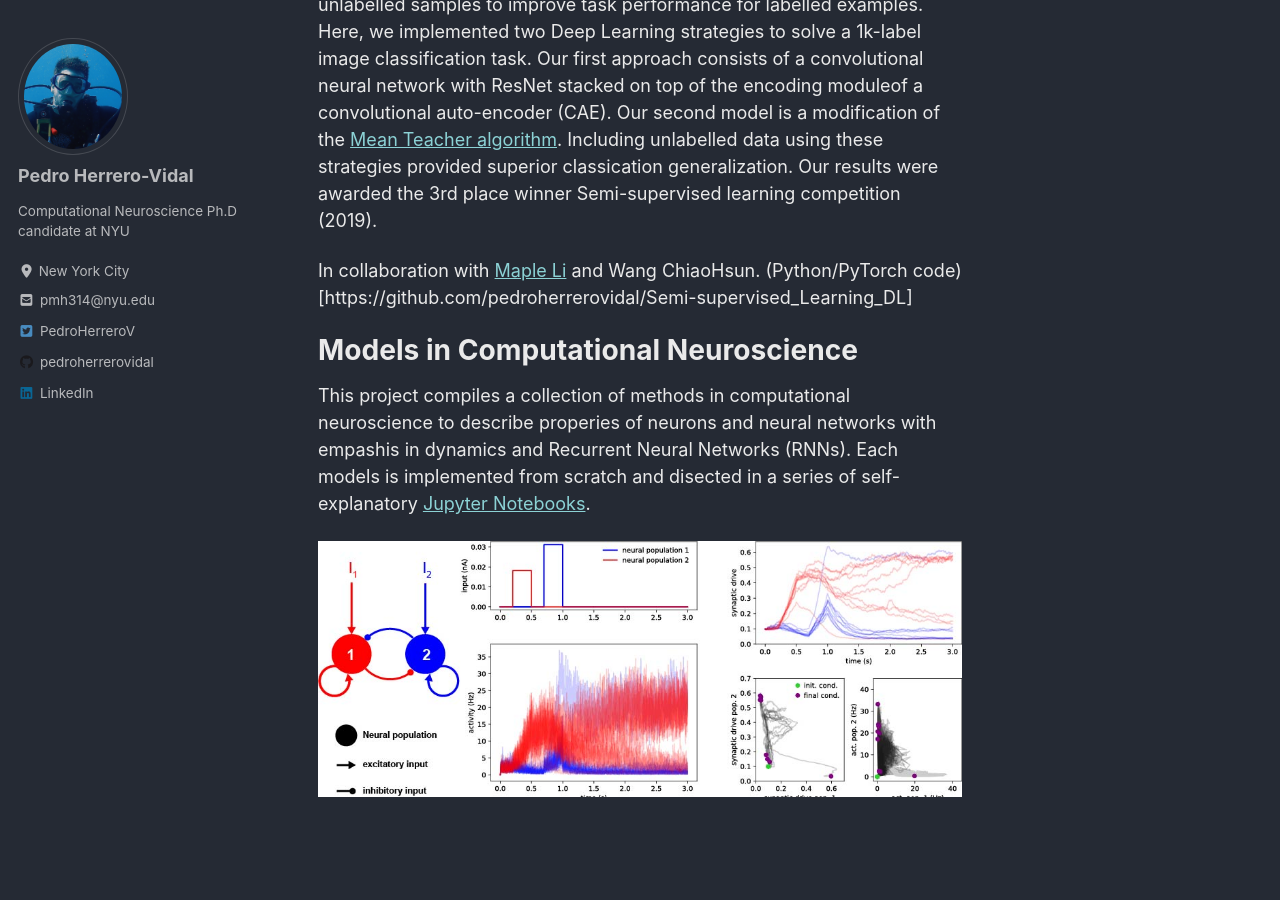
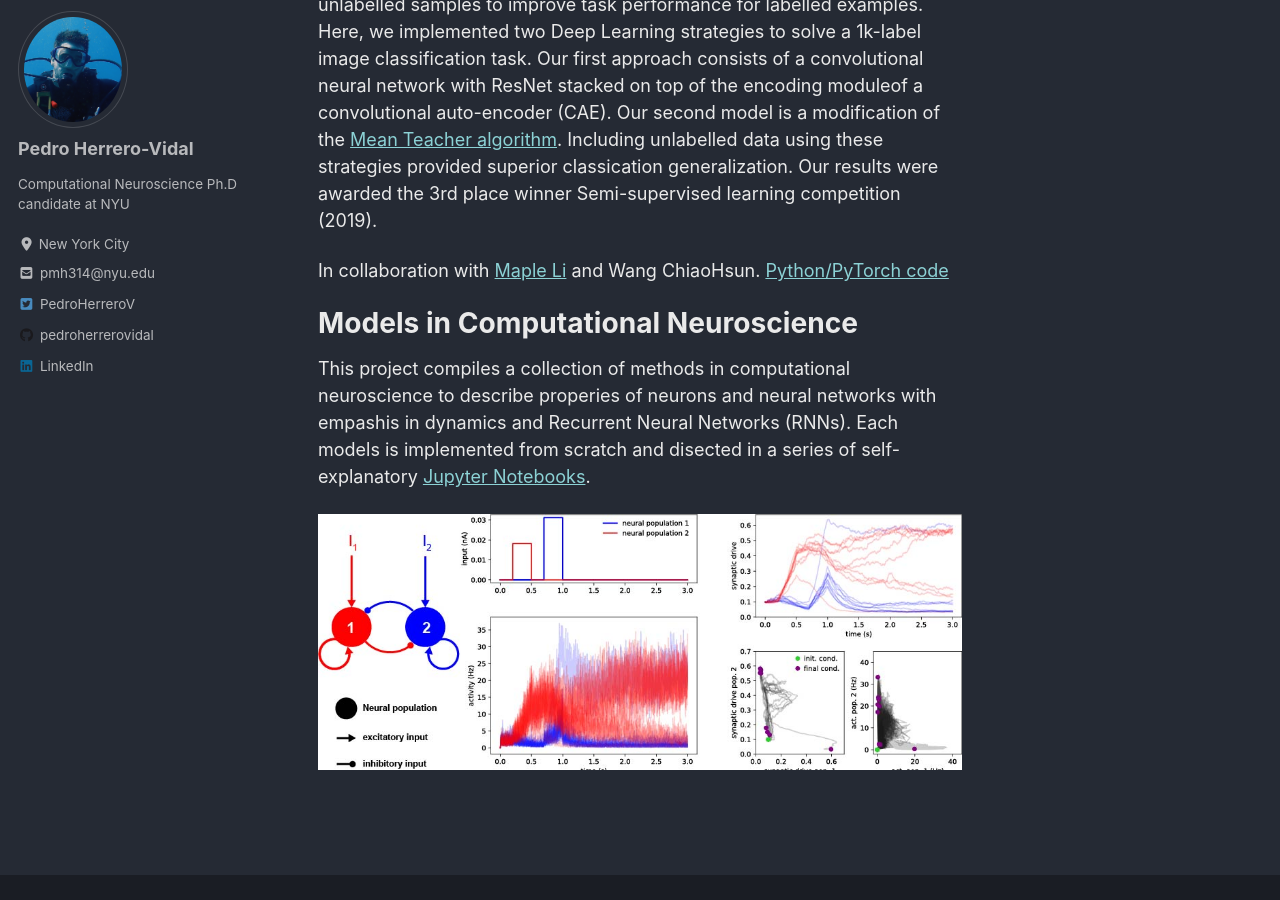
Before and after one commit to pedroherrerovidal/pedroherrerovidal.github.io, a Jekyll site: the page built from _pages/projects.md, in a window 1280 px wide and 900 px high, scrolled down 419 px. Built offline with Jekyll 4.4.1, drawn with Linux system fonts in a browser that asks for light colours; cached includes are drawn as plain includes; nearby versions of some CDN libraries.

Commit message:
Update projects.md

```diff
--- a/_pages/projects.md
+++ b/_pages/projects.md
@@ -11,7 +11,7 @@ header:
 # Semi-supervised Deep Learning strategy for image classication
 Semi-supervised learning approaches provide ways to leverage on unlabelled samples to improve task performance for labelled examples. Here, we implemented two Deep Learning strategies to solve a 1k-label image classification task. Our first approach consists of a convolutional neural network with ResNet stacked on top of the encoding moduleof a convolutional auto-encoder (CAE). Our second model is a modification of the [Mean Teacher algorithm](https://papers.nips.cc/paper/6719-mean-teachers-are-better-role-models-weight-averaged-consistency-targets-improve-semi-supervised-deep-learning-results.pdf). Including unlabelled data using these strategies provided superior classication generalization. Our results were awarded the 3rd place winner Semi-supervised learning competition (2019).
 
-In collaboration with [Maple Li](https://github.com/Millebean) and Wang ChiaoHsun. (Python/PyTorch code)[https://github.com/pedroherrerovidal/Semi-supervised_Learning_DL]
+In collaboration with [Maple Li](https://github.com/Millebean) and Wang ChiaoHsun. [Python/PyTorch code](https://github.com/pedroherrerovidal/Semi-supervised_Learning_DL)
 
 # Models in Computational Neuroscience
 This project compiles  a collection of methods in computational neuroscience to describe properies of neurons and neural networks with empashis in dynamics and Recurrent Neural Networks (RNNs). Each models is implemented from scratch and disected in a series of self-explanatory [Jupyter Notebooks](https://github.com/pedroherrerovidal/ComputationalNeuroscience).
```
